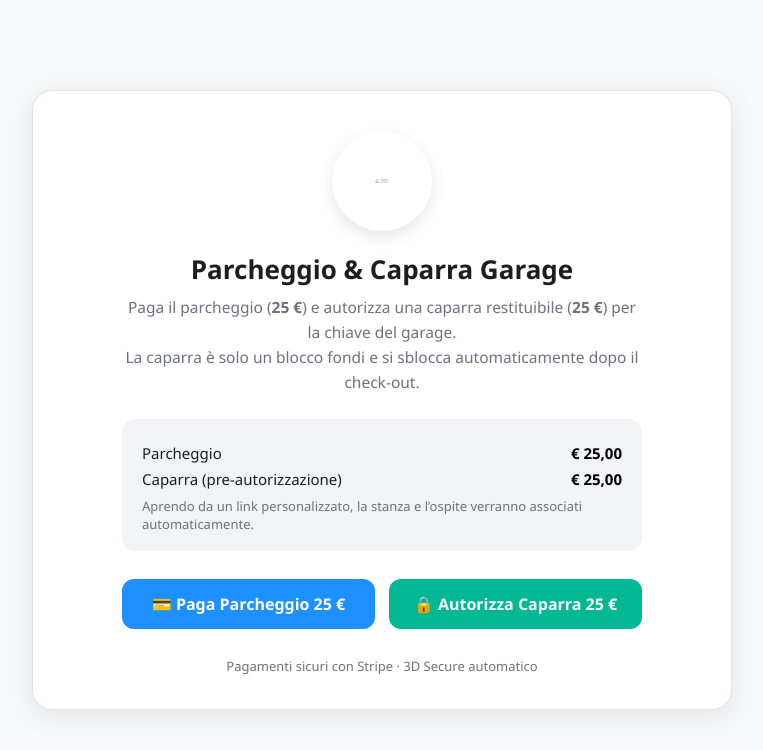
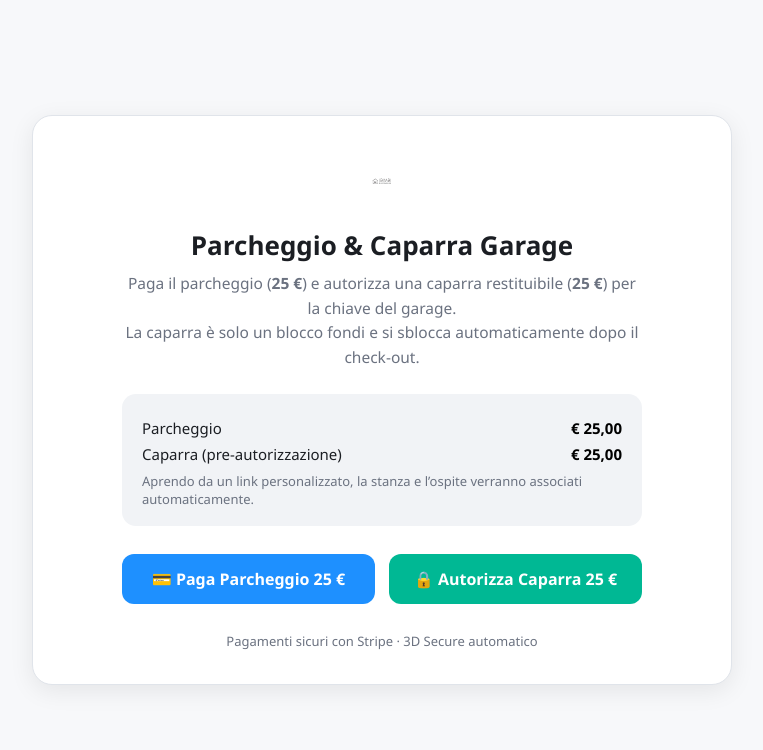
Before and after one commit to ibimbiapartments/-ibimbi-honesty-bar2, a website: page minishop-stripe/public/garage.html in a window 1280 px wide. Shown: the whole page, without its empty margins (258-1021 px from the left). Drawn offline with Linux system fonts and the light colour scheme.

Commit message:
Update garage.html

```diff
--- a/minishop-stripe/public/garage.html
+++ b/minishop-stripe/public/garage.html
@@ -8,7 +8,6 @@
   <meta name="color-scheme" content="light dark" />
   <style>
     :root {
-      /* Colori chiari coerenti con bar.ibimbiapartments.it */
       --bg: #f7f8fa;             /* sfondo pagina */
       --card: #ffffff;           /* card principale */
       --text: #1b1e23;           /* testo principale */
@@ -20,7 +19,6 @@
       --success-hover: #029d7f;
       --radius: 20px;
       --shadow: 0 6px 25px rgba(0,0,0,.08);
-      --logo-bg: #ffffff;
     }
 
     * { box-sizing: border-box; margin: 0; padding: 0; }
@@ -49,23 +47,12 @@
       text-align: center;
     }
 
-    /* Logo */
-    .logo-wrap {
-      width: 100px;
-      height: 100px;
-      background: var(--logo-bg);
-      border-radius: 50%;
-      display: flex;
-      align-items: center;
-      justify-content: center;
+    /* Logo pulito, senza badge */
+    .logo {
+      width: 90px;
+      height: auto;
       margin: 0 auto 20px;
-      box-shadow: 0 6px 16px rgba(0,0,0,.1);
-    }
-
-    .logo-wrap img {
-      width: 64px;
-      height: 64px;
-      object-fit: contain;
+      display: block;
     }
 
     h1 {
@@ -153,9 +140,7 @@
 <body>
   <div class="wrap">
     <div class="card">
-      <div class="logo-wrap">
-        <img src="/logo2.svg" alt="I Bimbi logo" />
-      </div>
+      <img src="/logo2.svg" alt="I Bimbi logo" class="logo" />
 
       <h1>Parcheggio & Caparra Garage</h1>
       <p class="lead">
```
